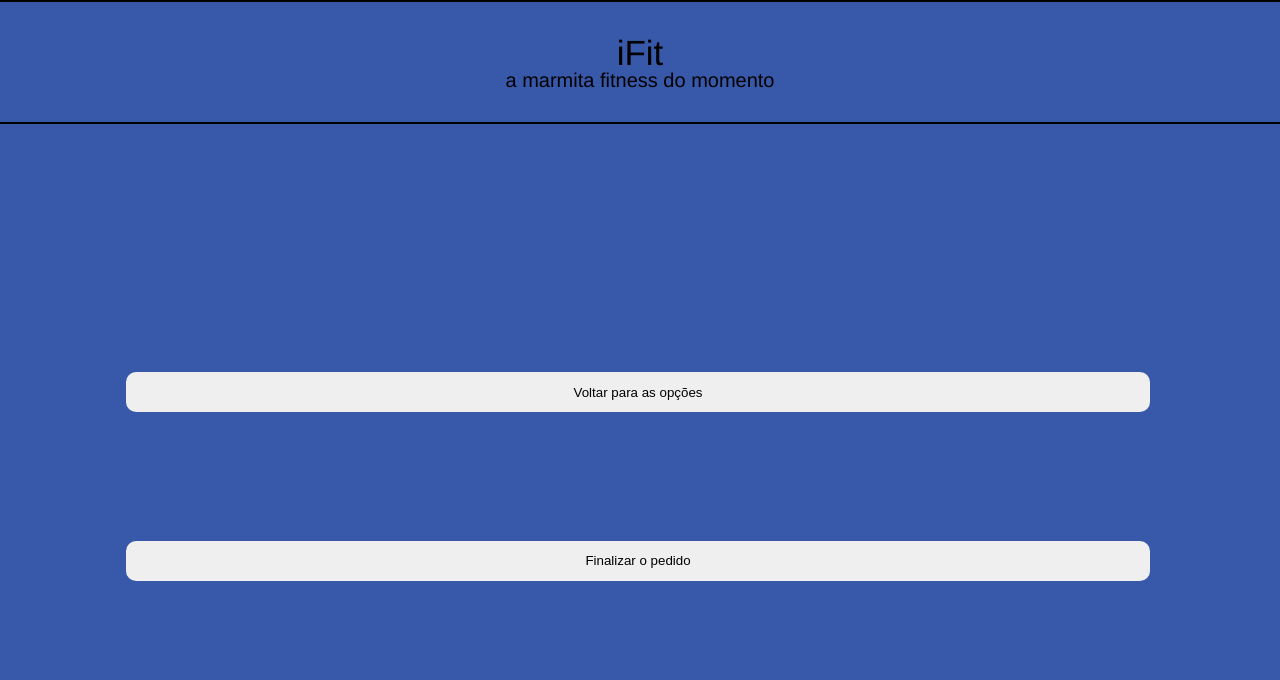
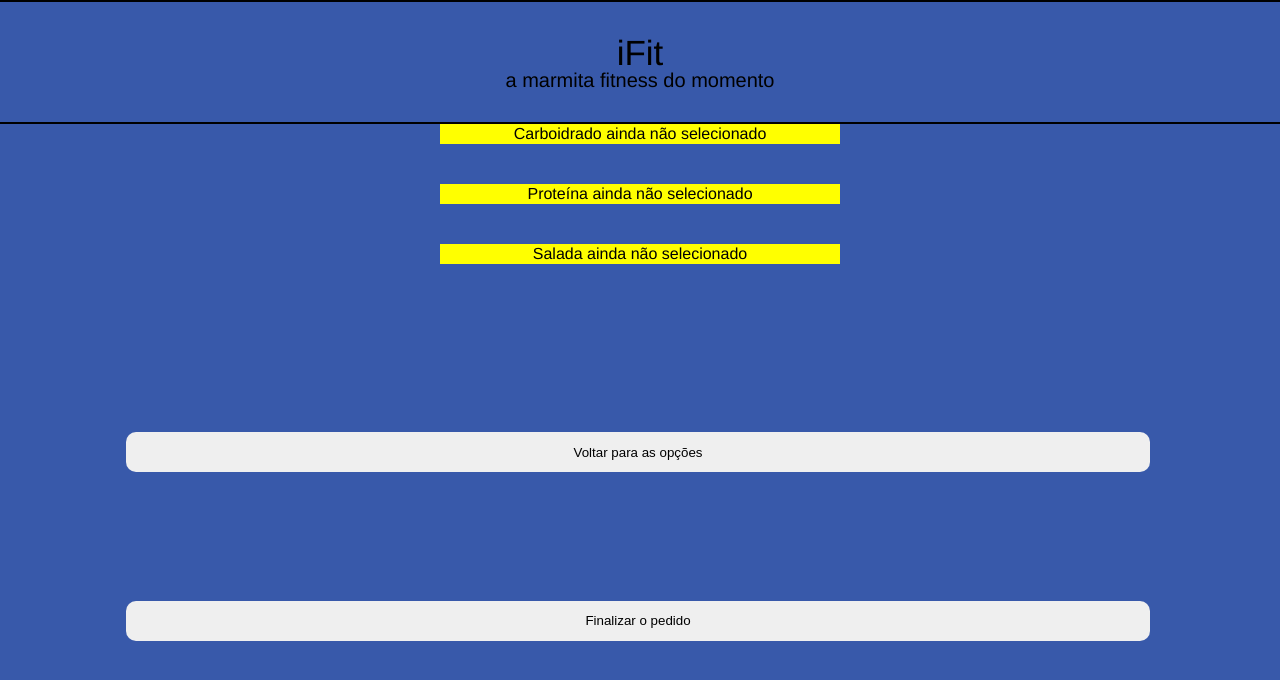
Before and after one commit to Dsemedo/iFit-Ecommerce-front, a React (Create React App) app: page /cart in a window 1280 px wide. Shown: the top 680 px of the page. Built offline with nearby package versions, Linux system fonts and the light colour scheme.

Commit message:
feat: Order appears in cart

```diff
--- a/src/pages/Cart/Cart.js
+++ b/src/pages/Cart/Cart.js
@@ -7,20 +7,56 @@ import Header from "../../components/Header.js";
 export default function Cart({ selected, setSelected, products }) {
   const navigate = useNavigate();
 
-  const [items, setItems] = useState({});
+  let carbo = {};
+  let prot = {};
+  let salad = {};
 
-  function AddItems() {
-    setItems(products.filter((e) => e === selected));
+  products.forEach(pickItems);
+
+  function pickItems(eachProduct) {
+    if (
+      selected.includes(eachProduct.name) &&
+      eachProduct.category === "carboidrato"
+    ) {
+      carbo = eachProduct;
+    }
+
+    if (
+      selected.includes(eachProduct.name) &&
+      eachProduct.category === "proteina"
+    ) {
+      prot = eachProduct;
+    }
+
+    if (
+      selected.includes(eachProduct.name) &&
+      eachProduct.category === "salada"
+    ) {
+      salad = eachProduct;
+    }
   }
-  console.log("items", items);
+
+  console.log("carbo", carbo);
+
+  // useEffect(() => {
+  //   if (selected.includes(products.name)) {
+  //     console.log("Entrei Aqui");
+  //   }
+  // }, []);
 
   return (
     <>
       <Header />
       <Container>
-        <Description></Description>
-        <Description></Description>
-        <Description></Description>
+        <Description>
+          {carbo.name ? carbo.name : "Carboidrado ainda não selecionado"}
+        </Description>
+        <Description>
+          {prot.name ? prot.name : "Proteína ainda não selecionado"}
+        </Description>
+        <Description>
+          {salad.name ? salad.name : "Salada ainda não selecionado"}
+        </Description>
       </Container>
       <Footer onClick={() => navigate("/Homepage")}>
         Voltar para as opções
@@ -38,8 +74,17 @@ const Container = styled.div`
 `;
 
 const Description = styled.div`
+  background-color: yellow;
   width: 80vw;
-  height: 5vh;
+  max-width: 400px;
+
+  height: 3vh;
+  max-height: 20px;
+  display: flex;
+  justify-content: center;
+  align-items: center;
+
+  margin-bottom: 5vh;
 `;
 
 const Footer = styled.button`
--- a/src/pages/Homepage/Homepage.js
+++ b/src/pages/Homepage/Homepage.js
@@ -29,8 +29,6 @@ export default function Homepage({
       })
       .catch();
   }, []);
-
-  console.log("selected", selected);
 
   return (
     <>
```
